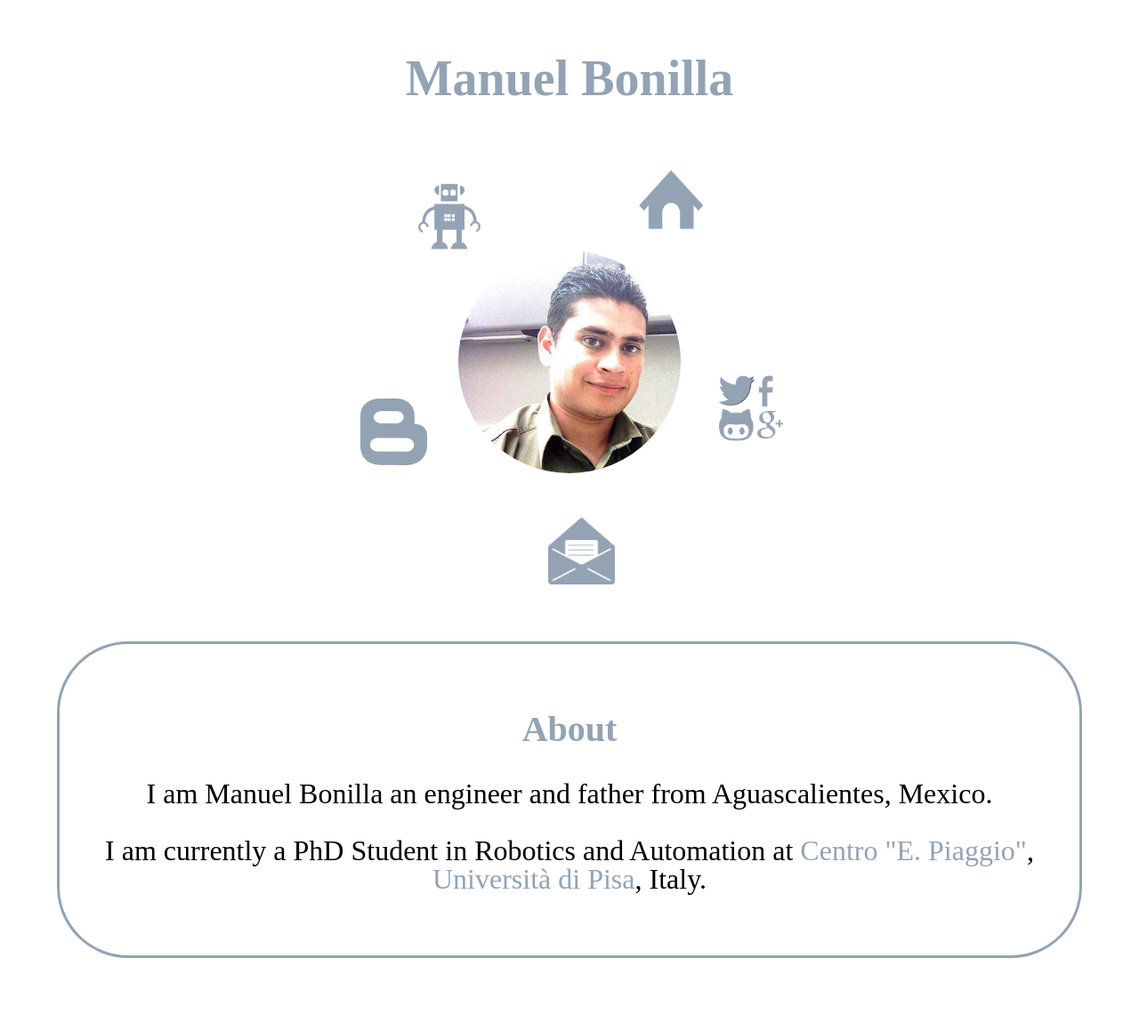
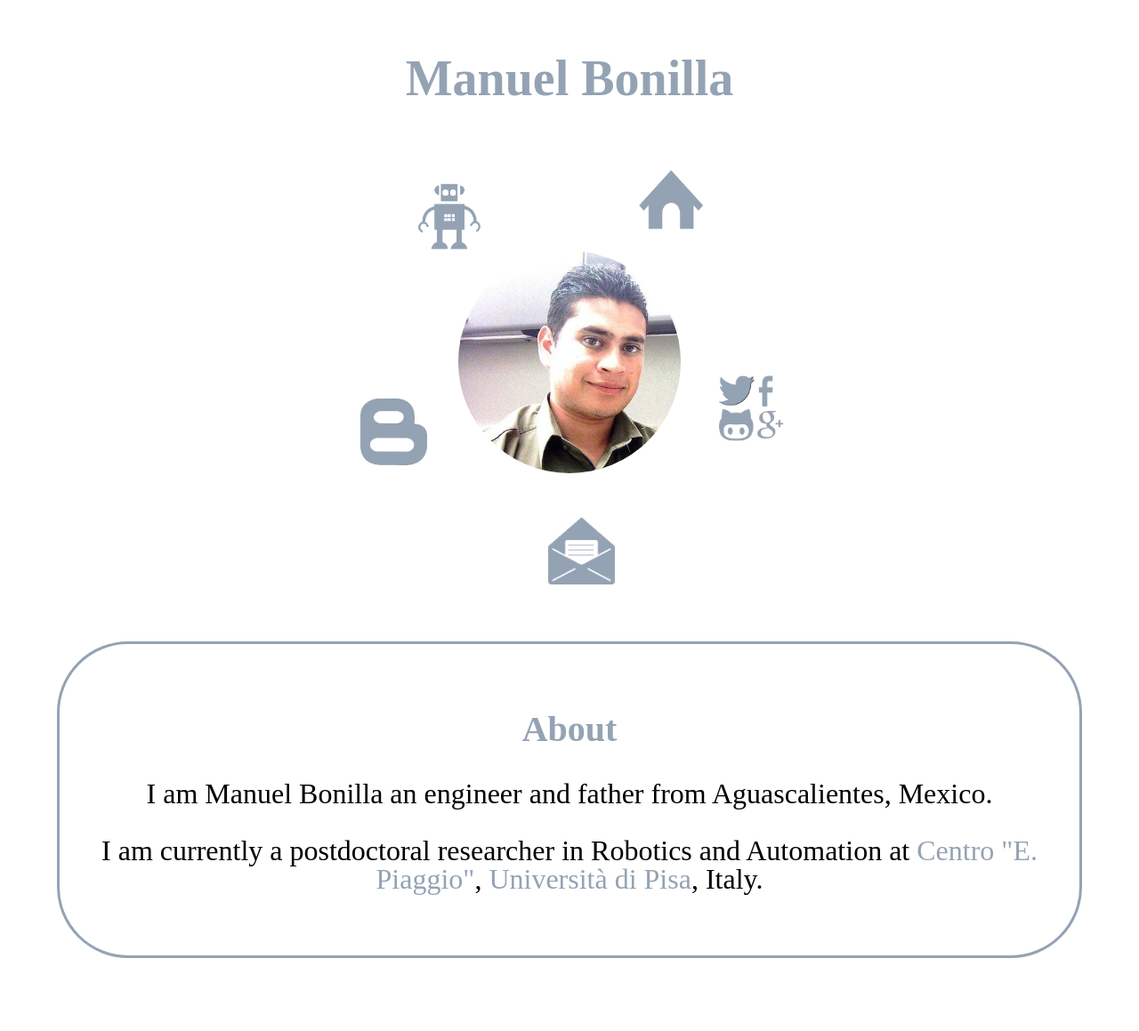
Before and after one commit to manuelbonilla/manuelbonilla.github.io, a Jekyll site: the page built from index.html, in a window 1280 px wide. Shown: the whole page at 89% size. Built offline with Jekyll 4.4.1, drawn with Linux system fonts in a browser that asks for light colours; nearby versions of some CDN libraries.

Commit message:
Updating index to write postdoc instead of PhD Student

```diff
--- a/index.html
+++ b/index.html
@@ -7,5 +7,5 @@ title: MB-Home
   <h2 style="text-align: center">About</h2>
 
   <p style="text-align: center">I am Manuel Bonilla an engineer and father from Aguascalientes, Mexico. </p>
-  <p style="text-align: center">I am currently a PhD Student in Robotics and Automation at <a href="http://www.centropiaggio.unipi.it/">Centro "E. Piaggio"</a>, <a href="http://www.unipi.it/">Università di Pisa</a>, Italy.</p>
+  <p style="text-align: center">I am currently a postdoctoral researcher in Robotics and Automation at <a href="http://www.centropiaggio.unipi.it/">Centro "E. Piaggio"</a>, <a href="http://www.unipi.it/">Università di Pisa</a>, Italy.</p>
   <div>
```
